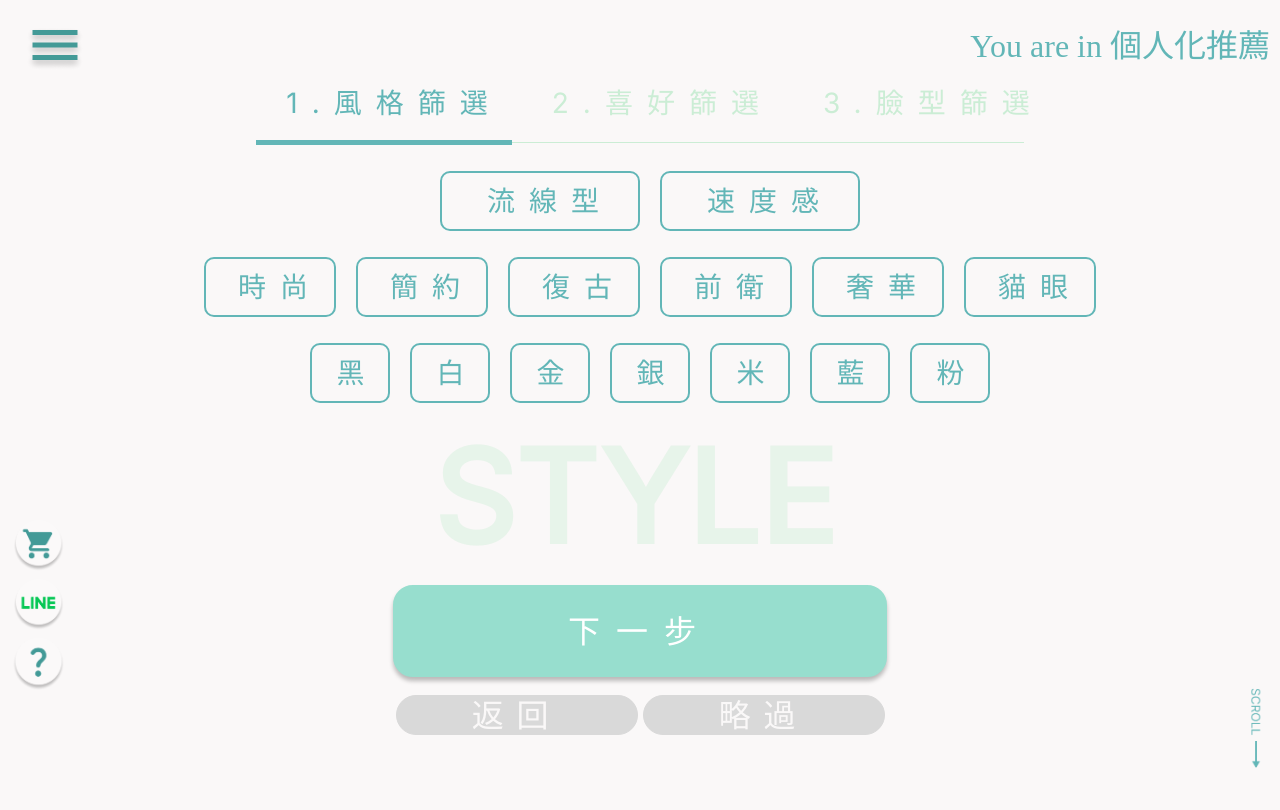
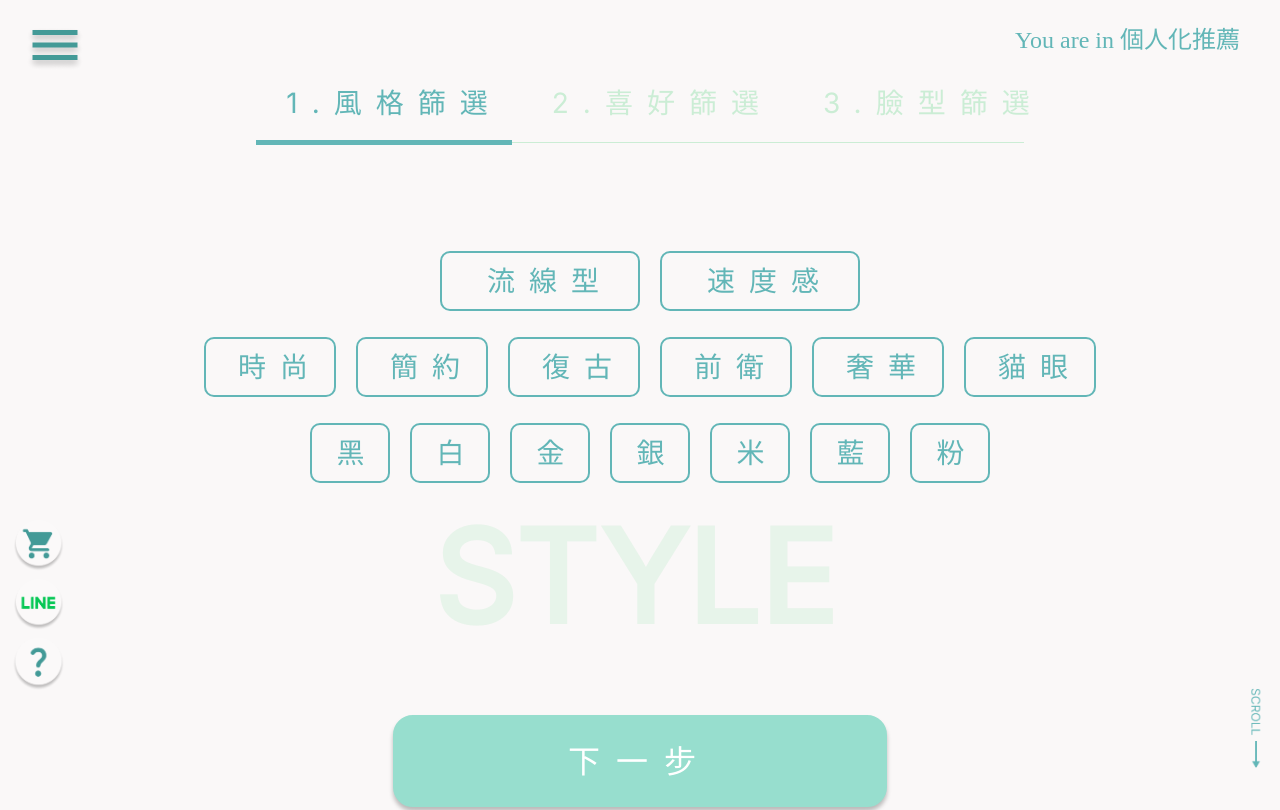
Before and after one commit to gmmrr/hwameei, a plain HTML site: page recomendation.html in a window 1280 px wide. Shown: the top 810 px of the page. Drawn offline with nearby package versions, Linux system fonts and the light colour scheme.

Commit message:
0505 0923 update

```diff
--- a/css/style_recomendation.scss
+++ b/css/style_recomendation.scss
@@ -94,8 +94,8 @@ body {position: relative; background-color: #faf8f8;}
     position: absolute;
     height: 60px;
     top: 20px;
-    right: 10px;
-    font-size: 2rem;
+    right: 40px;
+    font-size: 1.5rem;
     color: #62B6B7;
   }
 }
@@ -301,6 +301,7 @@ body.active {
 
 #styleflex_container {
   height: 50vh;
+  margin-top: 10vh;
 
 	display: flex;
 	flex-direction: column;
@@ -404,6 +405,7 @@ body.active {
 
 #preferenceflex_container {
   height: 50vh;
+  margin-top: 10vh;
 
 	display: none;
 	flex-direction: column;
@@ -476,6 +478,7 @@ body.active {
 
 #faceflex_container {
   height: 50vh;
+  margin-top: 10vh;
 
 	display: none;
 	flex-direction: column;
@@ -583,7 +586,7 @@ body.active {
 
 
 #next_button_container {
-  margin-top: 30px;
+  margin-top: 10vh;
 	margin-bottom: 214px;
 
 	display: flex;
```
Also changed, not shown: index.html (+1 -1 lines), css/style_recomendation.css, 2 other files.
